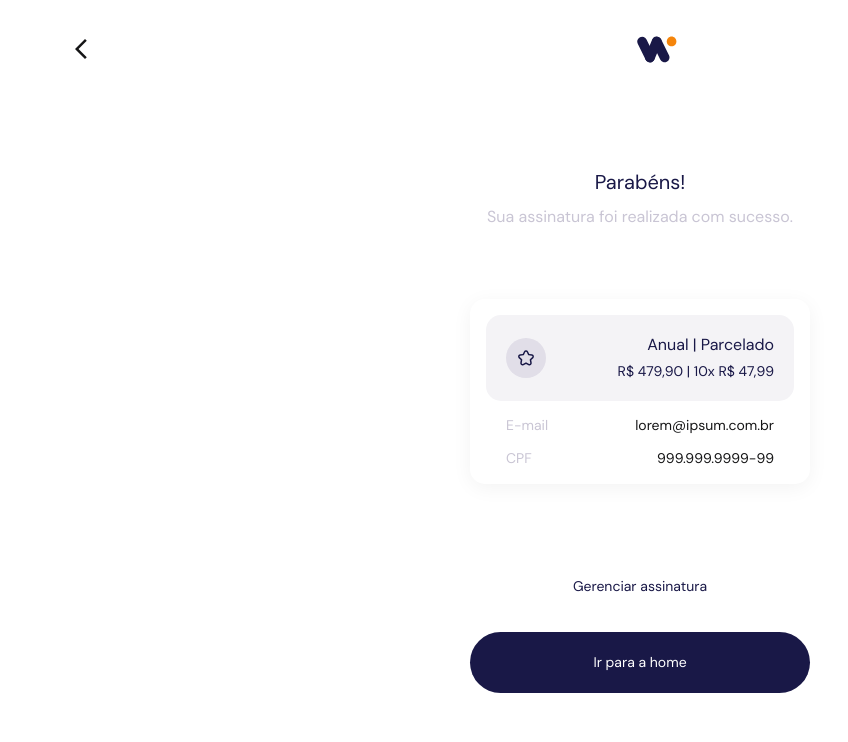
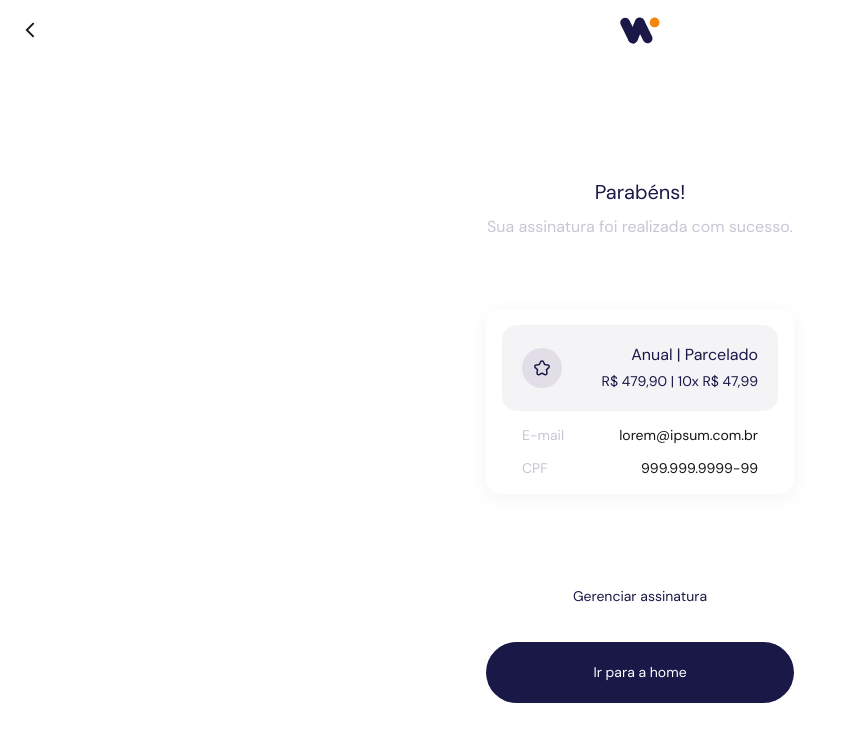
Before and after one commit to claudiofabiao/desafio-tecnico-pebmed, a Next.js app: page /success in a window 1280 px wide. Shown: the top 742 px of the page, without its empty margins (0-848 px from the left). Built offline with nearby package versions, Linux system fonts and the light colour scheme.

Commit message:
Aprimora a experiência em telas menores

```diff
--- a/src/components/Header.tsx
+++ b/src/components/Header.tsx
@@ -4,12 +4,12 @@ import ArrowBackIosNewIcon from '@mui/icons-material/ArrowBackIosNew';
 
 const Header = (): JSX.Element => {
     return (
-        <Box component="header" paddingX={4} marginBottom={8} display="flex" alignItems="center" justifyContent="space-between">
+        <Box component="header" padding={2} marginBottom={8} display="flex" alignItems="center" justifyContent="space-between">
             <IconButton size="small" sx={{ color: 'text.primary' }}>
-                <ArrowBackIosNewIcon />
+                <ArrowBackIosNewIcon fontSize="inherit" />
             </IconButton>
             <Logo />
-            <Box />
+            <Box width="28px" height="28px" />
         </Box>
     );
 };
--- a/src/pages/checkout.tsx
+++ b/src/pages/checkout.tsx
@@ -28,7 +28,7 @@ const Checkout: NextPage<Props> = (props) => {
                 <title>Checkout - Whitebook</title>
             </Head>
 
-            <Box p={4}>
+            <Box>
                 <Header />
                 <CheckoutForm offers={offers} onSubmit={onSubmit} />
             </Box>
--- a/src/pages/success.tsx
+++ b/src/pages/success.tsx
@@ -14,10 +14,10 @@ const Success: NextPage = () => {
                 <title>Sucesso - Whitebook</title>
             </Head>
 
-            <Box p={4}>
+            <Box>
                 <Header />
 
-                <Box width="340px" marginX="auto">
+                <Box maxWidth="340px" padding={2} marginX="auto">
                     <Box marginBottom={9} textAlign="center">
                         <Box marginBottom={2.5}>
                             <Image alt="Ícone" src={successIcon} layout="raw" />
```
Also changed, not shown: src/components/CheckoutForm.tsx (+5 -5 lines).
